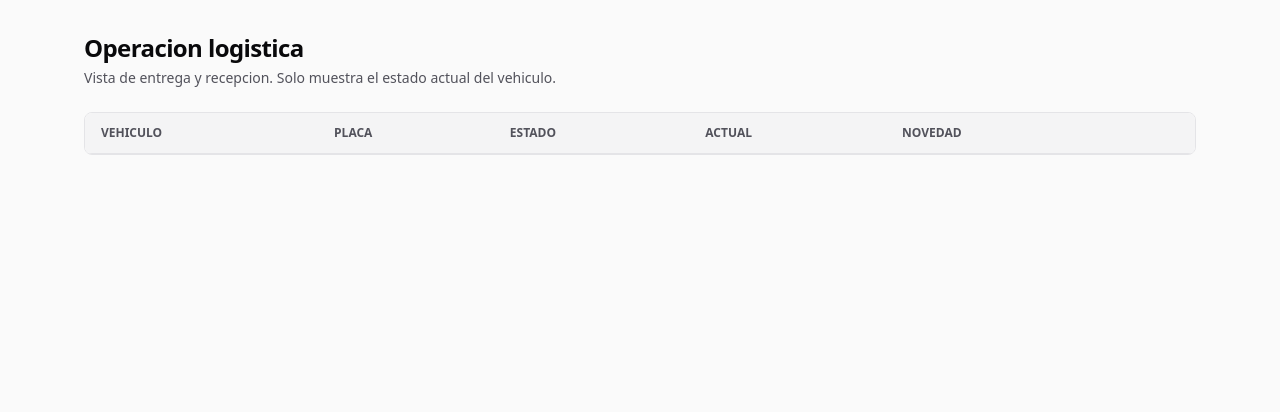
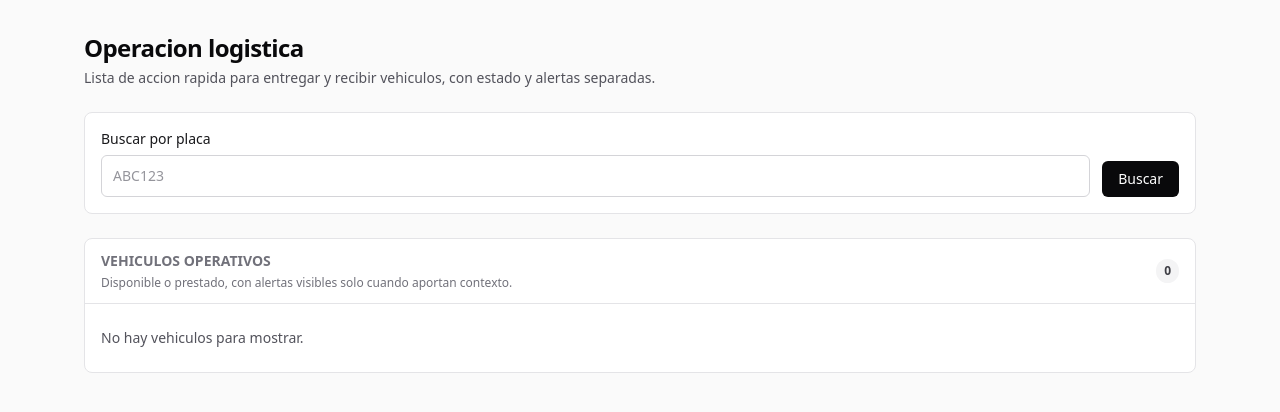
Before and after one commit to Gattu-code/fleet-demo-multiteam, a FastAPI app: page /operator/vehicles in a window 1280 px wide. Shown: the part 81-493 px from the top of the page. Run offline with FastAPI, Linux system fonts and the light colour scheme; data that the repository does not hold is empty; some libraries are stand-ins or nearby versions.

Commit message:
Refine operator vehicle list

```diff
--- a/app/main.py
+++ b/app/main.py
@@ -389,6 +389,11 @@ def enrich_loans(loans: list[Loan]):
     ]
 
 
+def build_query_suffix(params: dict[str, str | None]):
+    query = {key: value for key, value in params.items() if value}
+    return f"?{urlencode(query)}" if query else ""
+
+
 def load_teams(db: Session, active_only: bool = True):
     query = select(Team)
     if active_only:
@@ -1316,29 +1321,69 @@ def loan_detail(loan_id: int, request: Request, db: Session = Depends(get_db)):
 
 
 @app.get("/operator/vehicles")
-def operator_vehicles(request: Request, db: Session = Depends(get_db)):
+def operator_vehicles(
+    request: Request,
+    plate: str | None = None,
+    db: Session = Depends(get_db),
+):
     current_user = request.state.current_user
+    selected_plate = clean_optional(plate or request.query_params.get("plate"))
     vehicle_query = (
         select(Vehicle)
-        .options(selectinload(Vehicle.loans))
+        .options(
+            selectinload(Vehicle.loans).selectinload(Loan.assets),
+            selectinload(Vehicle.team).selectinload(Team.config).selectinload(TeamConfig.default_loan_category),
+        )
         .where(Vehicle.status != "retired")
         .order_by(Vehicle.status.desc(), Vehicle.created_at.desc())
     )
     vehicle_query = apply_team_scope(vehicle_query, current_user, Vehicle.team_id)
+    if selected_plate:
+        vehicle_query = vehicle_query.where(func.lower(Vehicle.plate).like(f"%{selected_plate.lower()}%"))
     vehicles = db.scalars(vehicle_query).all()
-    vehicle_rows = [
+    vehicle_rows = []
+    for vehicle in vehicles:
+        active_loan = next((loan for loan in vehicle.loans if loan.returned_at is None), None)
+        team_config = load_team_config(db, vehicle.team)
+        alerts = []
+        if vehicle.has_open_issue or (active_loan and active_loan.return_has_issues):
+            alerts.append({"label": "Con novedad", "tone": "rose"})
+        if team_config and team_config.requires_delivery_photos and not active_loan:
+            alerts.append({"label": "Fotos entrega requeridas", "tone": "amber"})
+        if team_config and team_config.requires_return_photos and active_loan:
+            alerts.append({"label": "Fotos devolucion requeridas", "tone": "amber"})
+        if active_loan:
+            agreement_asset = next((asset for asset in active_loan.assets if asset.category == "agreement"), None)
+            if active_loan.agreement_signed and agreement_asset is None:
+                alerts.append({"label": "Comodato pendiente", "tone": "amber"})
+        status_label = "Prestado" if active_loan else "Disponible"
+        vehicle_rows.append(
+            {
+                "vehicle": vehicle,
+                "active_loan": active_loan,
+                "status_label": status_label,
+                "alerts": alerts,
+                "is_available": active_loan is None,
+                "responsible_text": active_loan.borrower_name if active_loan else "Listo para entregar",
+                "responsible_subtext": (
+                    f"Km entrega: {active_loan.delivery_mileage}" if active_loan else ""
+                ),
+            }
+        )
+    operator_query_suffix = build_query_suffix(
         {
-            "vehicle": vehicle,
-            "active_loan": next(
-                (loan for loan in vehicle.loans if loan.returned_at is None),
-                None,
-            ),
+            "team_id": request.query_params.get("team_id"),
+            "plate": selected_plate,
         }
-        for vehicle in vehicles
-    ]
+    )
     return templates.TemplateResponse(
         "operator/list.html",
-        {"request": request, "vehicle_rows": vehicle_rows},
+        {
+            "request": request,
+            "vehicle_rows": vehicle_rows,
+            "selected_plate": selected_plate or "",
+            "operator_query_suffix": operator_query_suffix,
+        },
     )
 
 
@@ -1375,6 +1420,12 @@ def operator_vehicle_detail(
     active_checklist_item_map = {
         item.checklist_id: item for item in active_loan.checklist_items
     } if active_loan else {}
+    operator_query_suffix = build_query_suffix(
+        {
+            "team_id": request.query_params.get("team_id"),
+            "plate": request.query_params.get("plate"),
+        }
+    )
     return templates.TemplateResponse(
         "operator/detail.html",
         {
@@ -1387,6 +1438,7 @@ def operator_vehicle_detail(
             "active_loan_asset_groups": group_loan_assets(active_loan),
             "operational_checklists": load_loan_operational_context(db, active_loan) if active_loan else {"delivery_checklists": [], "return_checklists": [], "loan_checklist_items": [], "loan_issues": []},
             "active_checklist_item_map": active_checklist_item_map,
+            "operator_query_suffix": operator_query_suffix,
         },
     )
 
--- a/templates/operator/list.html
+++ b/templates/operator/list.html
@@ -1,61 +1,106 @@
 {% extends "base.html" %}
-{% block title %}Operador logistico | Gestión de flotas (Marketing) :: Demo{% endblock %}
+{% block title %}Operador logistico | Gestion de flotas (Marketing) :: Demo{% endblock %}
+
+{% macro alert_chip(label, tone="rose") -%}
+  <span class="inline-flex items-center rounded-full px-2 py-1 text-xs font-semibold {% if tone == 'rose' %}bg-rose-100 text-rose-700{% elif tone == 'amber' %}bg-amber-100 text-amber-700{% else %}bg-zinc-100 text-zinc-700{% endif %}">
+    {{ label }}
+  </span>
+{%- endmacro %}
 
 {% block content %}
 <div class="mb-6">
   <h1 class="text-2xl font-semibold tracking-tight">Operacion logistica</h1>
-  <p class="mt-1 text-sm text-zinc-600">Vista de entrega y recepcion. Solo muestra el estado actual del vehiculo.</p>
+  <p class="mt-1 text-sm text-zinc-600">Lista de accion rapida para entregar y recibir vehiculos, con estado y alertas separadas.</p>
 </div>
 
-<div class="overflow-x-auto rounded-lg border border-zinc-200 bg-white">
-  <table class="w-full min-w-[760px] text-left text-sm">
+<form method="get" action="/operator/vehicles" class="mb-6 rounded-lg border border-zinc-200 bg-white p-4">
+  <div class="flex flex-wrap items-end gap-3">
+    <label class="field min-w-[220px] flex-1">
+      <span>Buscar por placa</span>
+      <input name="plate" value="{{ selected_plate }}" placeholder="ABC123">
+    </label>
+    {% if request.query_params.get("team_id") %}
+    <input type="hidden" name="team_id" value="{{ request.query_params.get('team_id') }}">
+    {% endif %}
+    <button class="rounded-md bg-zinc-950 px-4 py-2 text-sm font-medium text-white hover:bg-zinc-800">Buscar</button>
+    {% if selected_plate %}
+    <a href="/operator/vehicles{% if request.query_params.get('team_id') %}?team_id={{ request.query_params.get('team_id') }}{% endif %}" class="rounded-md border border-zinc-300 px-4 py-2 text-sm font-medium text-zinc-700 hover:bg-zinc-50">Limpiar</a>
+    {% endif %}
+  </div>
+</form>
+
+<section class="rounded-lg border border-zinc-200 bg-white">
+  <div class="flex flex-wrap items-center justify-between gap-3 border-b border-zinc-200 px-4 py-3">
+    <div>
+      <h2 class="text-sm font-semibold uppercase text-zinc-500">Vehiculos operativos</h2>
+      <p class="mt-1 text-xs text-zinc-500">Disponible o prestado, con alertas visibles solo cuando aportan contexto.</p>
+    </div>
+    <span class="rounded-full bg-zinc-100 px-2 py-1 text-xs font-semibold text-zinc-700">{{ vehicle_rows|length }}</span>
+  </div>
+
+  {% if vehicle_rows %}
+  <div class="overflow-x-auto">
+    <table class="w-full min-w-[840px] text-left text-sm">
       <thead class="border-b border-zinc-200 bg-zinc-100 text-xs uppercase text-zinc-600">
         <tr>
           <th class="px-4 py-3">Vehiculo</th>
           <th class="px-4 py-3">Placa</th>
           <th class="px-4 py-3">Estado</th>
-        <th class="px-4 py-3">Actual</th>
-        <th class="px-4 py-3">Novedad</th>
-        <th class="px-4 py-3"></th>
+          <th class="px-4 py-3">Responsable / uso</th>
+          <th class="px-4 py-3">Alertas</th>
+          <th class="px-4 py-3 text-right">Accion</th>
         </tr>
       </thead>
       <tbody class="divide-y divide-zinc-200">
         {% for row in vehicle_rows %}
         {% set vehicle = row.vehicle %}
         {% set active_loan = row.active_loan %}
-      {% set display_status = "assigned" if active_loan else vehicle.status %}
-      <tr>
+        <tr class="{% if row.alerts %}bg-rose-50/20{% endif %}">
           <td class="px-4 py-3">
             <div class="font-medium">{{ vehicle.brand }} {{ vehicle.model }}</div>
             <div class="text-xs text-zinc-500">{{ vehicle.color or "-" }}{% if vehicle.year %} / {{ vehicle.year }}{% endif %}</div>
           </td>
-        <td class="px-4 py-3">{{ vehicle.plate }}</td>
           <td class="px-4 py-3">
-          <span class="status-pill status-{{ display_status }}">
-            {% if display_status == "available" %}Disponible{% elif display_status == "assigned" %}Asignado{% elif display_status == "retired" %}Retirado{% else %}{{ display_status }}{% endif %}
+            <div class="font-medium">{{ vehicle.plate }}</div>
+          </td>
+          <td class="px-4 py-3">
+            <span class="status-pill {% if row.is_available %}status-available{% else %}status-assigned{% endif %}">
+              {{ row.status_label }}
             </span>
           </td>
           <td class="px-4 py-3">
-          {% if active_loan %}
-          <div class="font-medium">{{ active_loan.borrower_name }}</div>
-          <div class="text-xs text-zinc-500">Km entrega: {{ active_loan.delivery_mileage }}</div>
-          {% else %}
-          <span class="text-zinc-500">Disponible para entrega</span>
+            <div class="font-medium">{{ row.responsible_text }}</div>
+            {% if row.responsible_subtext %}
+            <div class="text-xs text-zinc-500">{{ row.responsible_subtext }}</div>
             {% endif %}
           </td>
           <td class="px-4 py-3">
-          {% if vehicle.has_open_issue %}
-          <span class="rounded-full bg-rose-100 px-2 py-1 text-xs font-semibold text-rose-700">Pendiente</span>
-          {% else %}
+            <div class="flex flex-wrap gap-2">
+              {% for alert in row.alerts %}
+              {{ alert_chip(alert.label, alert.tone) }}
+              {% endfor %}
+              {% if not row.alerts %}
               <span class="text-zinc-400">-</span>
               {% endif %}
+            </div>
           </td>
           <td class="px-4 py-3 text-right">
-          <a href="/operator/vehicles/{{ vehicle.id }}{% if request.query_params.get('team_id') %}?team_id={{ request.query_params.get('team_id') }}{% endif %}" class="rounded-md bg-zinc-950 px-3 py-2 text-sm font-medium text-white hover:bg-zinc-800">Abrir</a>
+            <div class="flex flex-wrap justify-end gap-2">
+              {% if row.is_available %}
+              <a href="/operator/vehicles/{{ vehicle.id }}{{ operator_query_suffix }}" class="rounded-md bg-zinc-950 px-3 py-2 text-sm font-medium text-white hover:bg-zinc-800">Entregar</a>
+              {% else %}
+              <a href="/operator/vehicles/{{ vehicle.id }}{{ operator_query_suffix }}" class="rounded-md bg-zinc-950 px-3 py-2 text-sm font-medium text-white hover:bg-zinc-800">Registrar devolucion</a>
+              {% endif %}
+              <a href="/operator/vehicles/{{ vehicle.id }}{{ operator_query_suffix }}" class="rounded-md border border-zinc-300 px-3 py-2 text-sm font-medium text-zinc-700 hover:bg-zinc-50">Ver operacion</a>
+            </div>
           </td>
         </tr>
         {% endfor %}
       </tbody>
     </table>
   </div>
+  {% else %}
+  <div class="px-4 py-6 text-sm text-zinc-600">No hay vehiculos para mostrar.</div>
+  {% endif %}
+</section>
 {% endblock %}
```
Also changed, not shown: templates/admin/team_config_form.html (+21 -4 lines), templates/admin/teams.html (+22 -36 lines). Lines whose indentation alone changed are shown as unchanged.
